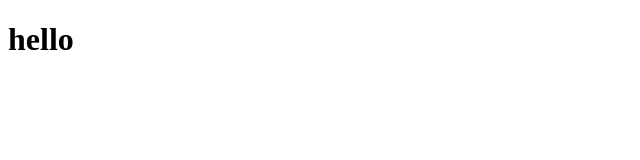
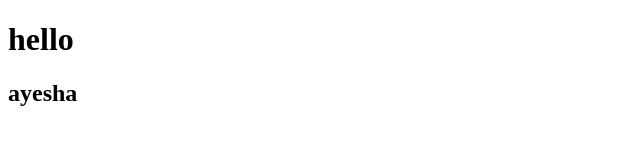
Before and after one commit to ayeshash0aib/repo2, a plain HTML site: page index.html in a window 1280 px wide. Shown: the whole page, without its empty margins (0-640 px from the left). Drawn offline with Linux system fonts and the light colour scheme.

Commit message:
Update index.html

```diff
--- a/index.html
+++ b/index.html
@@ -7,5 +7,6 @@
  </head>
  <body>
     <h1>hello</h1>
+  <h2>ayesha</h2>
  </body>
  </html>
```
